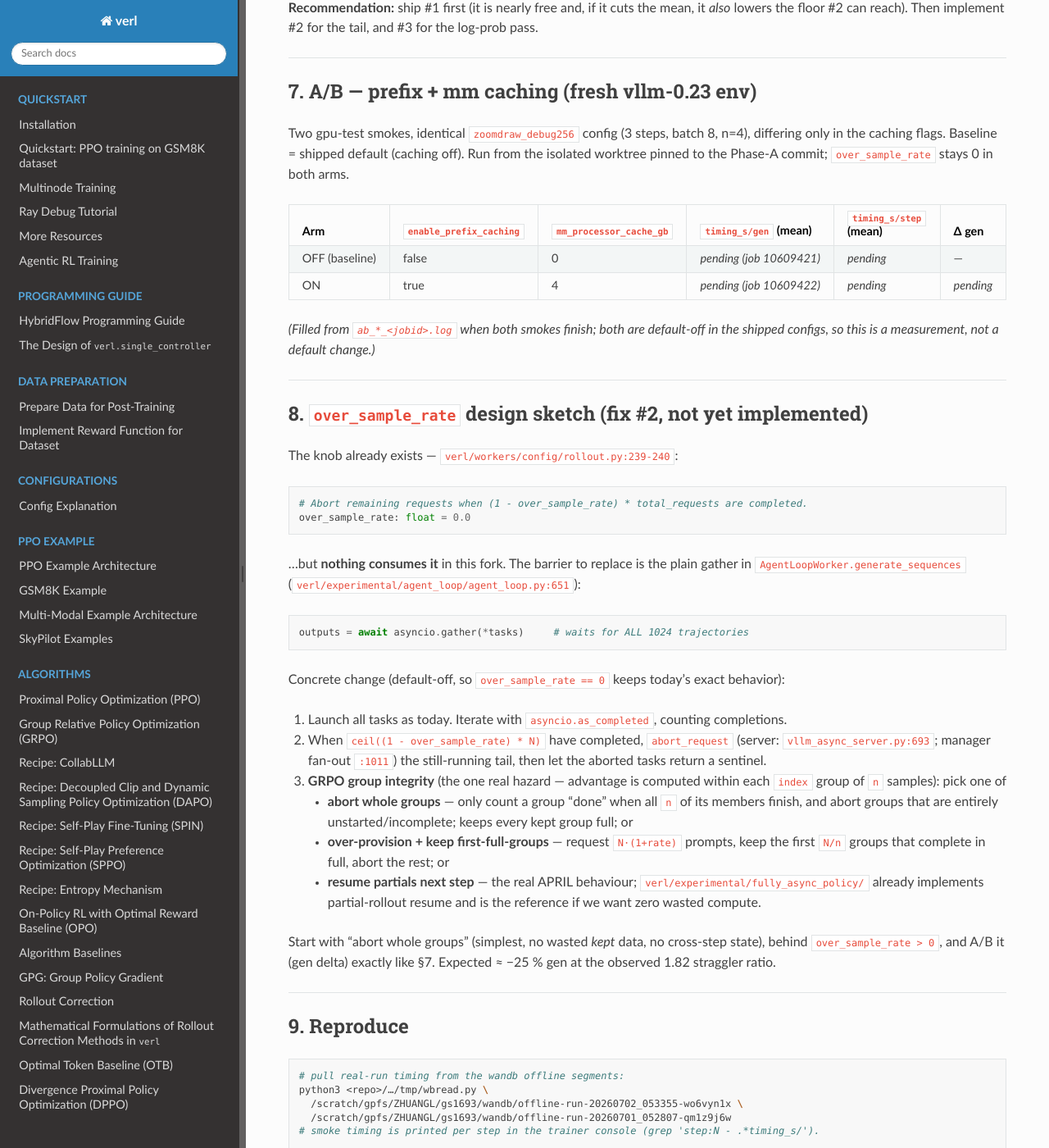
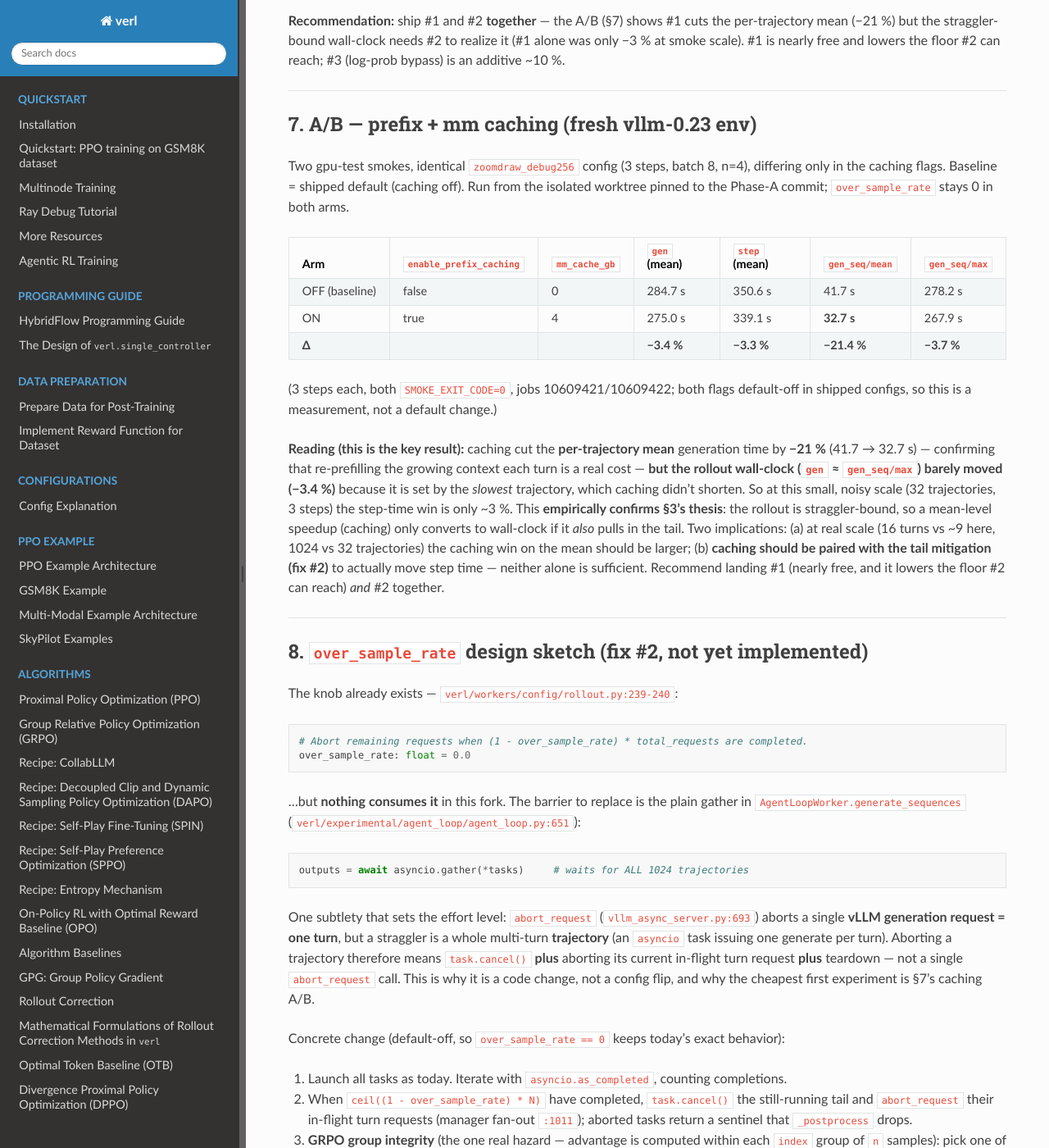
Before and after one commit to Gabesarch/persistent-exploration, a Sphinx documentation site: the page built from docs/vero2/training-perf.md, in a window 1280 px wide and 1400 px high, scrolled down 3104 px. Shown: the whole window at 82% size. Built offline with Sphinx 7.4.7 and the Read the Docs theme 3.1.0, drawn with Linux system fonts in a browser that asks for light colours; comment, search, counter and statistics services are not loaded.

Commit message:
Phase B: fill A/B (prefix+mm caching) result into training-perf.md
Two gpu-test smokes (fresh vllm-0.23, zoomdraw debug256, 3 steps, exit 0):
caching ON vs OFF. Prefix+mm caching cut per-trajectory gen_seq/mean by -21%
(41.7->32.7s) but the rollout wall-clock only -3.4% -- it is set by the slowest
trajectory (gen_seq/max -3.7%). Empirically confirms the rollout is
straggler-bound: mean-level speedups need the tail mitigation (over_sample) to
move step time. Recommend landing #1 (caching) and #2 (over_sample) together.

Co-Authored-By: Claude Opus 4.8 (1M context) <noreply@anthropic.com>
Claude-Session: https://claude.ai/code/session_018ggD3saLdyVppDczYt1vi1

````diff
--- a/docs/vero2/training-perf.md
+++ b/docs/vero2/training-perf.md
@@ -112,7 +112,7 @@ Ordered by (win ÷ effort). Wins are share-of-step against the 3445 s real step.
 
 | # | Fix | Mechanism | Expected win | Effort | Risk |
 |---|---|---|---|---|---|
-| **1** | **Enable prefix caching + mm processor cache** on the fresh vllm-0.23 env (`enable_prefix_caching:true`, `mm_processor_cache_gb>0`) | Stop re-prefilling the growing image-heavy context each of ~16 turns → lowers **mean** `generate_sequences`, hence gen (58 % of step) | Potentially large (attacks the mean, not just the tail). **A/B measures it — §7.** | **Trivial** (2 flags, already in schema, default-off) | Was off on old vLLM; verify correctness/compat + numerics on the fresh stack before flipping the default. |
+| **1** | **Enable prefix caching + mm processor cache** on the fresh vllm-0.23 env (`enable_prefix_caching:true`, `mm_processor_cache_gb>0`) | Stop re-prefilling the growing image-heavy context each of ~16 turns → lowers **mean** `generate_sequences`, hence gen (58 % of step) | **Measured (§7): −21 % on `gen_seq/mean`** but only −3 % on the straggler-bound wall-clock — so pair with #2. Larger at real scale (16 turns). | **Trivial** (2 flags, already in schema, default-off) | Was off on old vLLM; the A/B smoke ran clean on vllm-0.23 (exit 0), but validate training numerics before flipping the default. |
 | **2** | **`over_sample_rate` straggler abort** (APRIL, arXiv 2509.18521), default-off flag | Over-provision rollouts; when `(1−rate)·N` complete, abort the tail via `abort_request`; makes gen finish near the **mean** not the **max** | ~**25 %** of step (gen 1998→~1132 s), bounded by straggler ratio 1.82 | **Medium** (code; §8) | Aborting GRPO group members breaks advantage math — must abort whole groups or resume partials; gate behind default-off flag. |
 | **3** | **`rollout_correction` bypass** (skip the `old_log_prob` forward; use rollout logprobs + truncated-IS) | Removes the 10.2 % `old_log_prob` recompute | ~**10 %** of step (353 s) | Low–medium (in-tree, unused) | Changes the IS correction; validate advantage/gradient equivalence. |
 | 4 | Tighten `max_response_length` / `max_assistant_turns` tail | 4.3 % of responses hit the 24576 cap; the tail runs all 11 turns | Small–moderate (shrinks the tail directly) | Trivial config | Quality/accuracy trade-off — measure reward impact first. |
@@ -122,8 +122,10 @@ Ordered by (win ÷ effort). Wins are share-of-step against the 3445 s real step.
 additive): #2 alone ≈ −25 %, #3 alone ≈ −10 %, together ≈ **−33 %** step time; #1 could add more
 on top by cutting the mean that #2's floor depends on.
 
-**Recommendation:** ship #1 first (it is nearly free and, if it cuts the mean, it *also* lowers
-the floor #2 can reach). Then implement #2 for the tail, and #3 for the log-prob pass.
+**Recommendation:** ship #1 and #2 **together** — the A/B (§7) shows #1 cuts the per-trajectory
+mean (−21 %) but the straggler-bound wall-clock needs #2 to realize it (#1 alone was only −3 % at
+smoke scale). #1 is nearly free and lowers the floor #2 can reach; #3 (log-prob bypass) is an
+additive ~10 %.
 
 ---
 
@@ -133,13 +135,25 @@ Two gpu-test smokes, identical `zoomdraw_debug256` config (3 steps, batch 8, n=4
 in the caching flags. Baseline = shipped default (caching off). Run from the isolated worktree
 pinned to the Phase-A commit; `over_sample_rate` stays 0 in both arms.
 
-| Arm | `enable_prefix_caching` | `mm_processor_cache_gb` | `timing_s/gen` (mean) | `timing_s/step` (mean) | Δ gen |
-|---|---|---|---:|---:|---:|
-| OFF (baseline) | false | 0 | _pending (job 10609421)_ | _pending_ | — |
-| ON | true | 4 | _pending (job 10609422)_ | _pending_ | _pending_ |
+| Arm | `enable_prefix_caching` | `mm_cache_gb` | `gen` (mean) | `step` (mean) | `gen_seq/mean` | `gen_seq/max` |
+|---|---|---|---:|---:|---:|---:|
+| OFF (baseline) | false | 0 | 284.7 s | 350.6 s | 41.7 s | 278.2 s |
+| ON | true | 4 | 275.0 s | 339.1 s | **32.7 s** | 267.9 s |
+| **Δ** | | | **−3.4 %** | **−3.3 %** | **−21.4 %** | **−3.7 %** |
 
-_(Filled from `ab_*_<jobid>.log` when both smokes finish; both are default-off in the shipped
-configs, so this is a measurement, not a default change.)_
+(3 steps each, both `SMOKE_EXIT_CODE=0`, jobs 10609421/10609422; both flags default-off in shipped
+configs, so this is a measurement, not a default change.)
+
+**Reading (this is the key result):** caching cut the **per-trajectory mean** generation time by
+**−21 %** (41.7 → 32.7 s) — confirming that re-prefilling the growing context each turn is a real
+cost — **but the rollout wall-clock (`gen` ≈ `gen_seq/max`) barely moved (−3.4 %)** because it is
+set by the *slowest* trajectory, which caching didn't shorten. So at this small, noisy scale (32
+trajectories, 3 steps) the step-time win is only ~3 %. This **empirically confirms §3's thesis**:
+the rollout is straggler-bound, so a mean-level speedup (caching) only converts to wall-clock if it
+*also* pulls in the tail. Two implications: (a) at real scale (16 turns vs ~9 here, 1024 vs 32
+trajectories) the caching win on the mean should be larger; (b) **caching should be paired with the
+tail mitigation (fix #2)** to actually move step time — neither alone is sufficient. Recommend
+landing #1 (nearly free, and it lowers the floor #2 can reach) *and* #2 together.
 
 ---
 
@@ -159,12 +173,19 @@ over_sample_rate: float = 0.0
 outputs = await asyncio.gather(*tasks)     # waits for ALL 1024 trajectories
 ```
 
+One subtlety that sets the effort level: `abort_request` (`vllm_async_server.py:693`) aborts a
+single **vLLM generation request = one turn**, but a straggler is a whole multi-turn
+**trajectory** (an `asyncio` task issuing one generate per turn). Aborting a trajectory therefore
+means `task.cancel()` **plus** aborting its current in-flight turn request **plus** teardown — not
+a single `abort_request` call. This is why it is a code change, not a config flip, and why the
+cheapest first experiment is §7's caching A/B.
+
 Concrete change (default-off, so `over_sample_rate == 0` keeps today's exact behavior):
 
 1. Launch all tasks as today. Iterate with `asyncio.as_completed`, counting completions.
-2. When `ceil((1 - over_sample_rate) * N)` have completed, `abort_request` (server:
-   `vllm_async_server.py:693`; manager fan-out `:1011`) the still-running tail, then let the
-   aborted tasks return a sentinel.
+2. When `ceil((1 - over_sample_rate) * N)` have completed, `task.cancel()` the still-running tail
+   and `abort_request` their in-flight turn requests (manager fan-out `:1011`); aborted tasks
+   return a sentinel that `_postprocess` drops.
 3. **GRPO group integrity** (the one real hazard — advantage is computed within each
    `index` group of `n` samples): pick one of
    - **abort whole groups** — only count a group "done" when all `n` of its members finish, and
````
